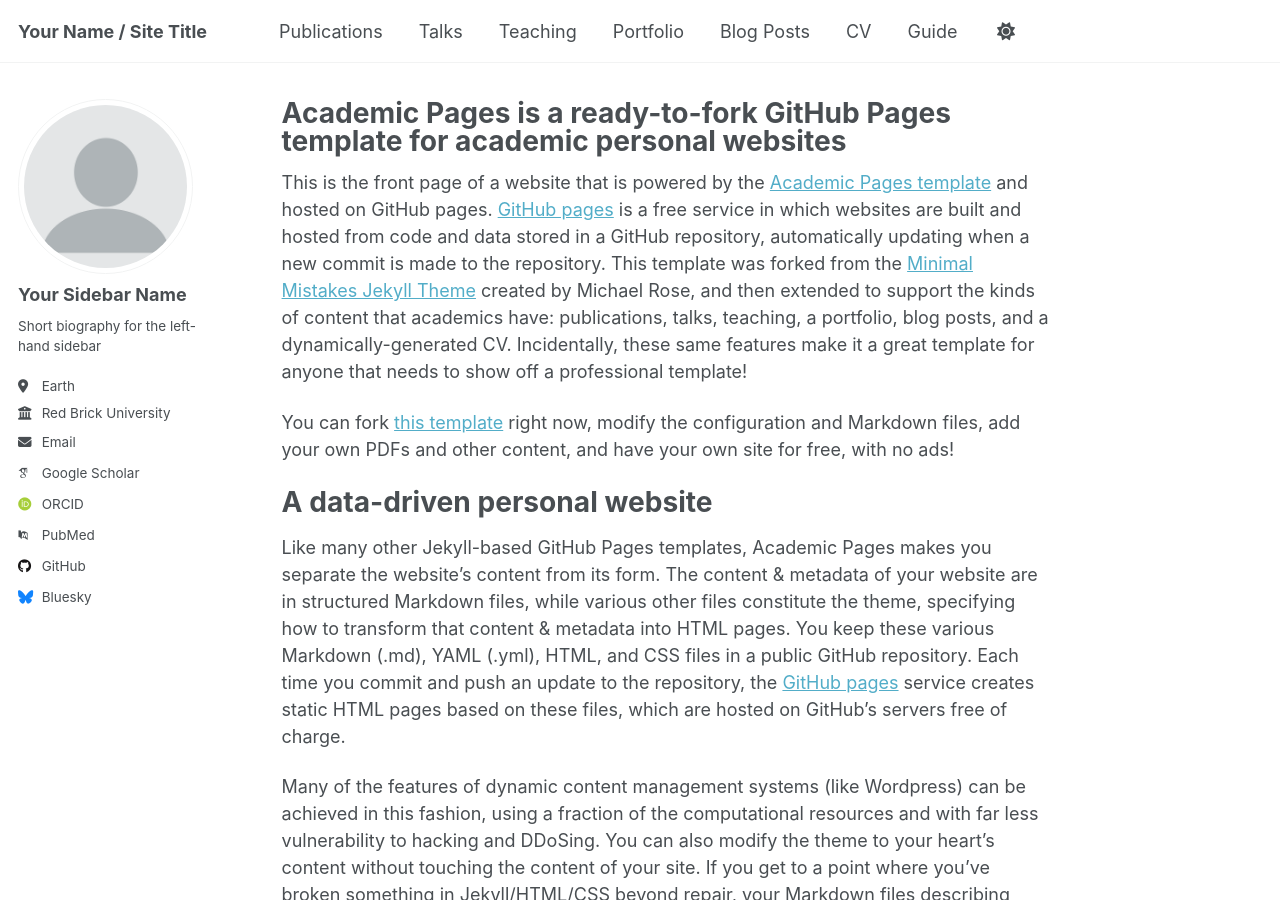
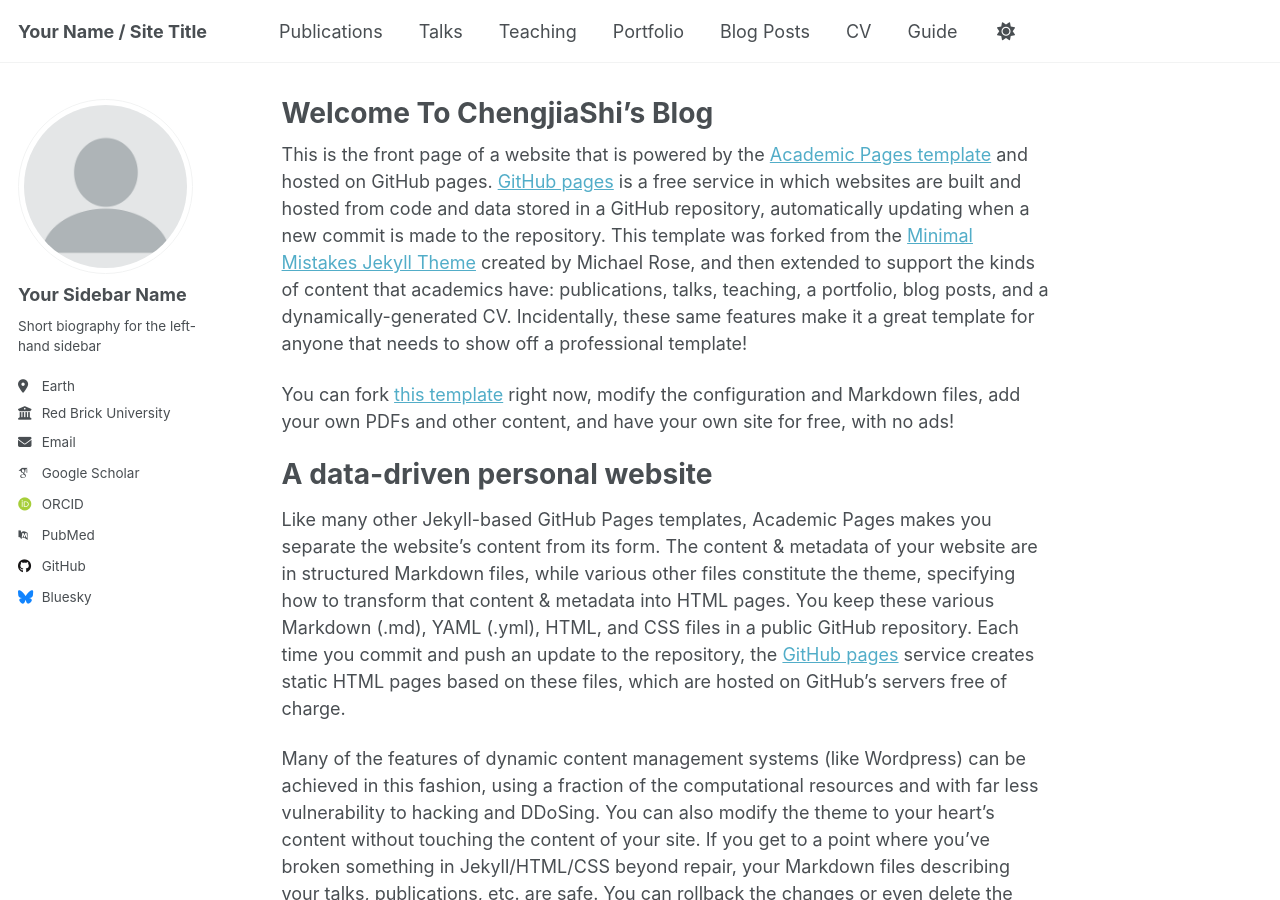
Before and after one commit to shiiachen/shiiachen.github.io, a Jekyll site: the page built from _pages/about.md, in a window 1280 px wide and 900 px high. Built offline with Jekyll 4.4.1, drawn with Linux system fonts in a browser that asks for light colours; some web fonts are replaced; a script that is not in the unit is left out.

Commit message:
Update title for about page

```diff
--- a/_pages/about.md
+++ b/_pages/about.md
@@ -1,6 +1,6 @@
 ---
 permalink: /
-title: "Academic Pages is a ready-to-fork GitHub Pages template for academic personal websites"
+title: "Welcome To ChengjiaShi's Blog"
 author_profile: true
 redirect_from:
   - /about/
```
